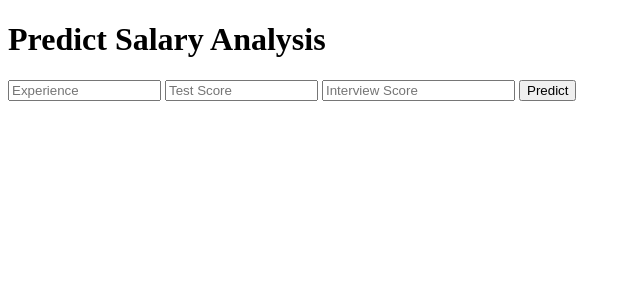
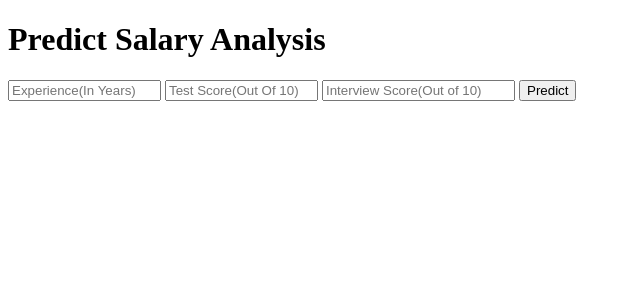
Before and after one commit to nikhar-25/Heruko-SalaryPredictior, a Flask app: page / in a window 1280 px wide. Shown: the top 300 px of the page, without its empty margins (0-640 px from the left). Run offline with Flask 2, Linux system fonts and the light colour scheme; parts of the project's set-up code (start-up, migrations or seed data) failed here and were passed over.

Commit message:
Update index.html

```diff
--- a/templates/index.html
+++ b/templates/index.html
@@ -18,9 +18,9 @@
 
      <!-- Main Input For Receiving Query to our ML -->
     <form action="{{ url_for('predict')}}"method="post">
-    	<input type="text" name="experience" placeholder="Experience" required="required" size="16"/>
-        <input type="text" name="test_score" placeholder="Test Score" required="required" size="16" />
-		<input type="text" name="interview_score" placeholder="Interview Score" required="required" size="21" />
+    	<input type="text" name="experience" placeholder="Experience(In Years)" required="required" size="16"/>
+        <input type="text" name="test_score" placeholder="Test Score(Out Of 10)" required="required" size="16" />
+		<input type="text" name="interview_score" placeholder="Interview Score(Out of 10)" required="required" size="21" />
 
         <button type="submit" class="btn btn-primary btn-block btn-large">Predict</button>
     </form>
```
